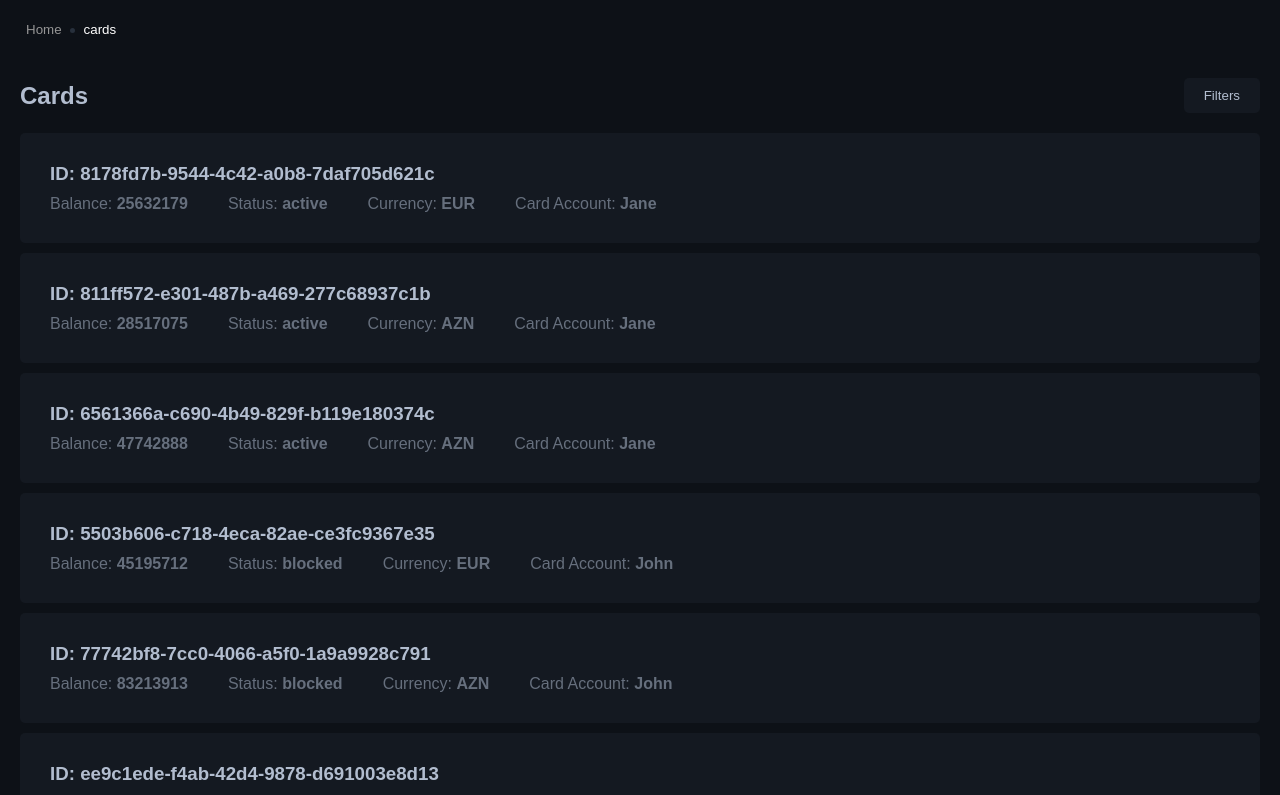
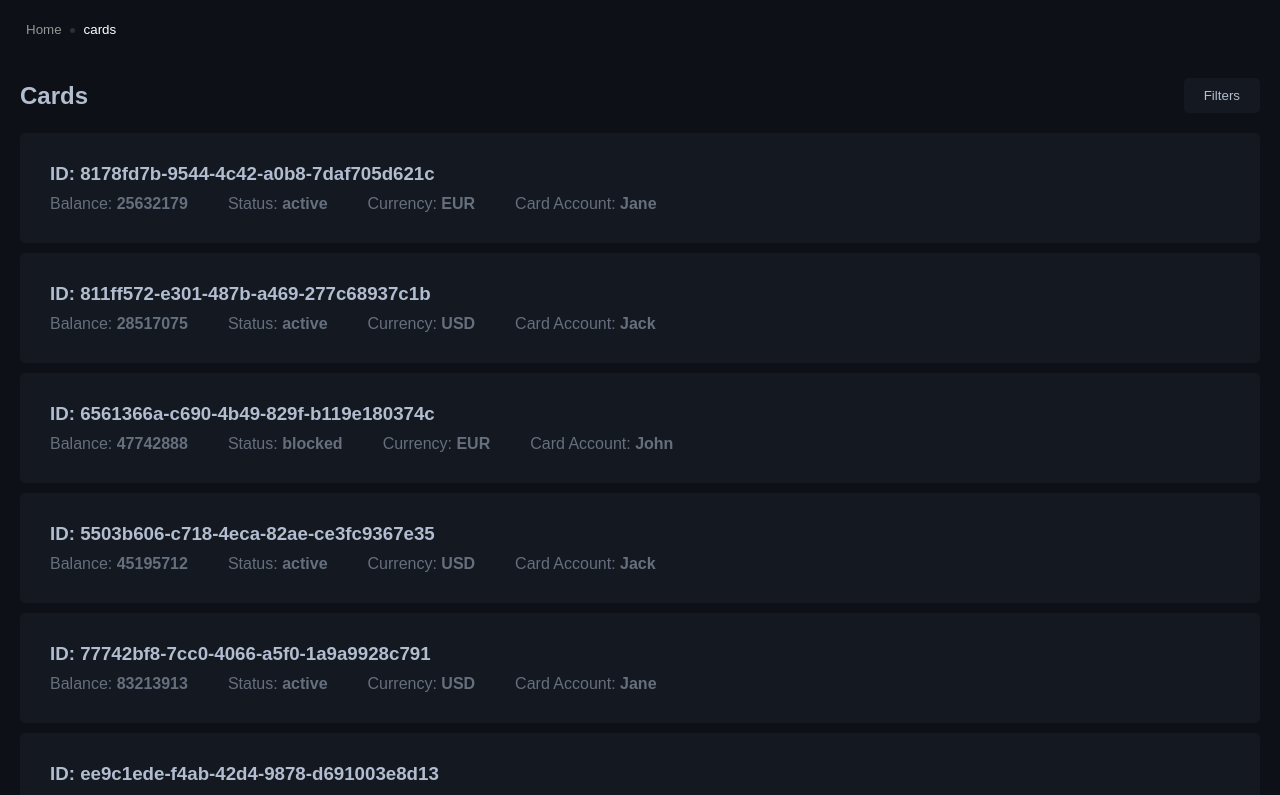
Before and after one commit to KhristenkoE/bank-account, a React app: page /cards in a window 1280 px wide. Shown: the top 795 px of the page. Built offline with nearby package versions, Linux system fonts and the light colour scheme.

Commit message:
add fixes

```diff
--- a/src/contexts/DataContext.ts
+++ b/src/contexts/DataContext.ts
@@ -24,24 +24,27 @@
 	return `${randomDate.getDate()}/${randomDate.getMonth() + 1}/${randomDate.getFullYear()}`;
 };
 
-const getMockTransactionsData = () => ({
+const getMockTransactionsData = (currency: Currency) => ({
 	transactionID: uuidv4(),
 	amount: getRandomIntInRange(MIN_TRANSFER_AMOUNT, MAX_CARD_BALANCE),
-	currency: getRandomItemIn(Object.values(Currency)),
+	currency,
 	transactionDate: getRandomFormatedDate({ year: 2015, month: 1, day: 1 }),
 	merchantInfo: 'Cloudflare.Inc',
 });
 
-const getMockCardsData = () => Array.from({ length: 20 }, () => ({
+const getMockCardsData = () => Array.from({ length: 20 }, () => {
+	const supportedCurrency = getRandomItemIn(Object.values(Currency));
+	return {
 		cardID: uuidv4(),
 		cardAccount: getRandomItemIn(accounts),
 		maskedCardNumber: '1234 5678 9012 3456',
 		expireDate: '11/08/26',
-	currency: getRandomItemIn(Object.values(Currency)),
+		currency: supportedCurrency,
 		status: getRandomItemIn(Object.values(Status)),
 		balance: getRandomIntInRange(0, MAX_CARD_BALANCE),
-	transactions: Array.from({ length: getRandomIntInRange(10, 30) }, () => getMockTransactionsData()),
-}));
+		transactions: Array.from({ length: getRandomIntInRange(10, 30) }, () => getMockTransactionsData(supportedCurrency)),
+	};
+});
 
 const cards = getMockCardsData();
 
--- a/src/contexts/FiltersContext.tsx
+++ b/src/contexts/FiltersContext.tsx
@@ -18,7 +18,6 @@
 	appliedTransactionFilters: {},
 	setTransactionFilters: () => {},
 	setAppliedTransactionFilters: () => {},
-
 
 	cardFilters: [],
 	appliedCardFilters: {},
```
Also changed, not shown: tasks/3/README.md, tasks/4/README.md (added). Lines whose indentation alone changed are shown as unchanged.
